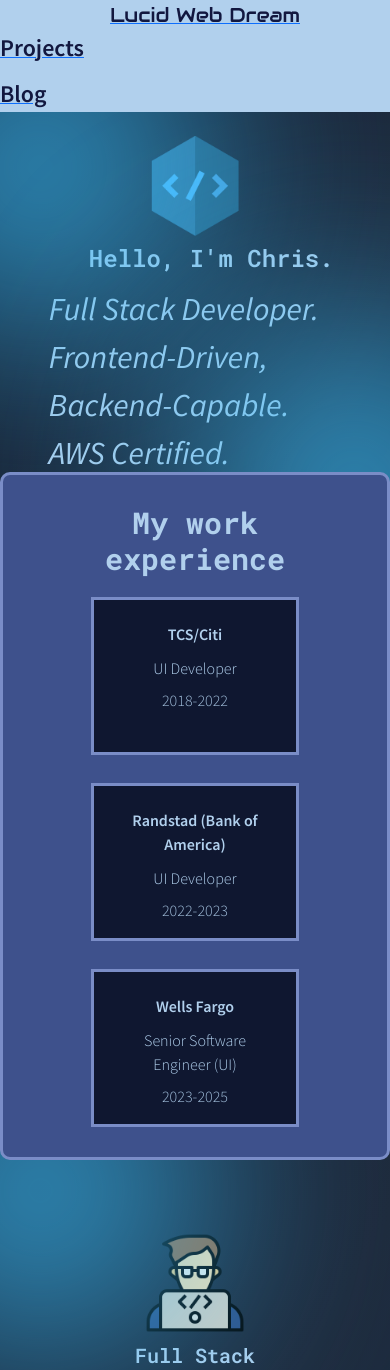
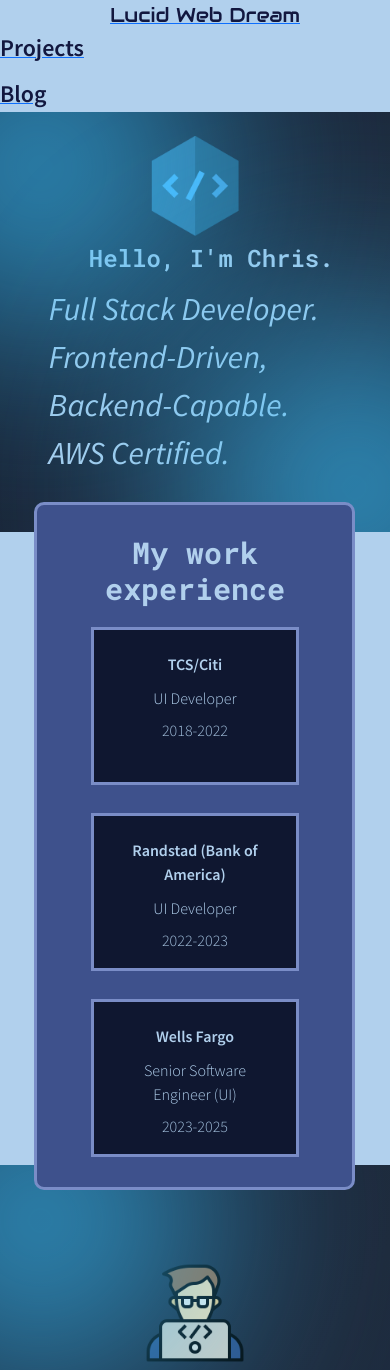
Before and after one commit to capozzic1/portfoliov3, a Next.js app: page / in a window 390 px wide. Shown: the top 1370 px of the page. Built offline with nearby package versions, Linux system fonts and the light colour scheme.

Commit message:
update responsiveness

```diff
--- a/components/work-experience-card.js
+++ b/components/work-experience-card.js
@@ -10,8 +10,8 @@ export default function WorkExperienceCard(props) {
 
     return (
         <Row className={styles.projectRow}>
-            <Col >
-                <Col lg={{ span: 2, offset: 5}} md={{ span: 6, offset: 3}} className={styles.projectContainer}>
+            <Col xs={{ span: 10, offset: 1}}>
+                <Col lg={{ span: 2, offset: 5}} md={{ span: 8, offset: 2}} className={styles.projectContainer}>
                     {/* <Card cardData={props.cardData} bgColor="#3E518C" border={borderColor}>  */}
                     <div className={styles.cardContent}>
                         {/* If items provided, render a simple grid for them (used for Work Experience) */}
--- a/components/work-experience-card.module.scss
+++ b/components/work-experience-card.module.scss
@@ -103,3 +103,9 @@
         grid-column: auto;
     }
 }
+
+@media screen and (max-width: 425px) {
+    .cardContent {
+           margin-top: 30px;
+    }
+}
```
